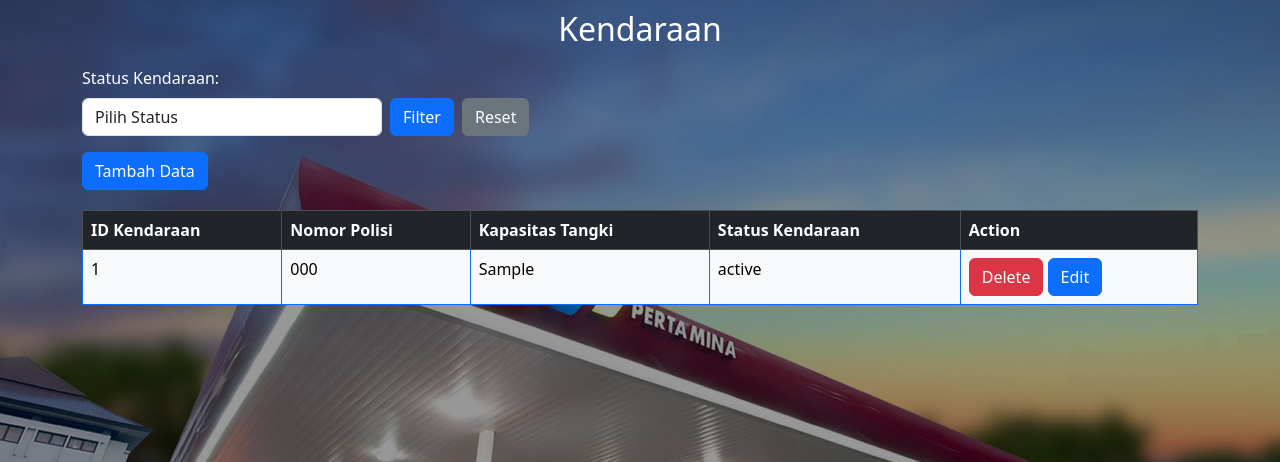
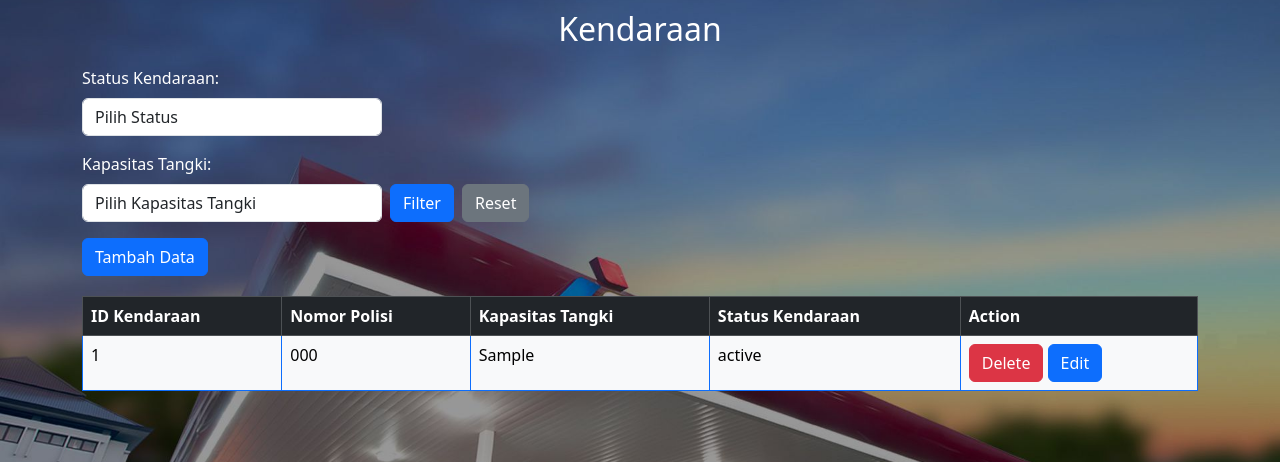
Before and after one commit to rafif251106/basdat, a PHP site: page /kendaraan.php in a window 1280 px wide. Shown: the part 56-518 px from the top of the page. Run offline with PHP 8.4, Linux system fonts and the light colour scheme; the visitor is signed in with stand-in values (Sample User, id 1); tables that the repository leaves empty or names only in its code hold one stand-in row (values such as "Sample post").

Commit message:
Enhance filter functionality in kendaraan.php to include kapasitas_tangki and update searchterminal.php for improved navigation and autocomplete

```diff
--- a/kendaraan.php
+++ b/kendaraan.php
@@ -8,8 +8,26 @@ $result = mysqli_query($conn, $query);
 $kendaraan = mysqli_fetch_all($result, MYSQLI_ASSOC);
 
 $status = $_POST['status'] ?? "";
+$kapasitas_tangki = $_POST['kapasitas_tangki'] ?? "";
 if (isset($_POST['filter']) && !empty($status)) {
     $query = "SELECT * FROM kendaraan WHERE status_kendaraan = '$status'";
+    $result = mysqli_query($conn, $query);
+    $kendaraan = mysqli_fetch_all($result, MYSQLI_ASSOC);
+}
+if (isset($_POST['filter']) && !empty($kapasitas_tangki)) {
+    if (!empty($status)){
+        if ($kapasitas_tangki == '>20000') {
+            $query = "SELECT * FROM kendaraan WHERE status_kendaraan = '$status' AND kapasitas_tangki > 20000";
+        } elseif ($kapasitas_tangki == '<20000') {
+            $query = "SELECT * FROM kendaraan WHERE status_kendaraan = '$status' AND kapasitas_tangki < 20000";
+        }
+    }else{
+        if ($kapasitas_tangki == '>20000') {
+            $query = "SELECT * FROM kendaraan WHERE kapasitas_tangki > 20000";
+        } elseif ($kapasitas_tangki == '<20000') {
+            $query = "SELECT * FROM kendaraan WHERE kapasitas_tangki < 20000";
+        }
+    }
     $result = mysqli_query($conn, $query);
     $kendaraan = mysqli_fetch_all($result, MYSQLI_ASSOC);
 }
@@ -44,6 +62,14 @@ if (isset($_POST['filter']) && !empty($status)) {
                     <option value="rusak" <?= $status == 'rusak' ? 'selected' : '' ?>>Rusak</option>
                     <option value="maintenance" <?= $status == 'maintenance' ? 'selected' : '' ?>>Maintenance</option>
                 </select>
+            </div>
+            <label for="kapasitas_tangki" class="form-label">Kapasitas Tangki:</label>
+            <div class="mb-3 d-flex align-items-center gap-2">
+                <select name="kapasitas_tangki" id="kapasitas_tangki" class="form-control" style="width: 300px;">
+                    <option value="" <?= $kapasitas_tangki == '' ? 'selected' : '' ?>>Pilih Kapasitas Tangki</option>
+                    <option value=">20000" <?= $kapasitas_tangki == '>20000' ? 'selected' : '' ?>> > 20000</option>
+                    <option value="<20000" <?= $kapasitas_tangki == '<20000' ? 'selected' : '' ?>> < 20000 </option>
+                </select>
                 <button type="submit" class="btn btn-primary" name="filter">Filter</button>
                 <a href="kendaraan.php" class="btn btn-secondary">Reset</a>
             </div>
@@ -72,6 +98,9 @@ if (isset($_POST['filter']) && !empty($status)) {
         </table>
     </div>
     <?php if (isset($_POST['filter'])): ?>
+        <?php if(empty($kendaraan)): ?>
+            <h2 style="color: white;">Tidak Ada Data</h2>
+        <?php else: ?>
         <div class="container">
             <table border="1" cellpadding="15px" class="table table-light table-hover table-bordered border-primary">
                 <tr class="table-dark">
@@ -95,6 +124,7 @@ if (isset($_POST['filter']) && !empty($status)) {
                 <?php endforeach ?>
             </table>
         </div>
+        <?php endif; ?>
     <?php endif; ?>
 </body>
 
--- a/lprterminal.php
+++ b/lprterminal.php
@@ -134,7 +134,7 @@ if (isset($_POST['kembali'])) {
         <div class="container-fluid" style="display: flex; justify-content:center;">
             <div class="card p-3">
                 <div class="card-body">
-                    <form action="laporan.php" method="post" style="padding:10px;width: 600px;">
+                    <form action="lprterminal.php" method="post" style="padding:10px;width: 600px;">
                         <table>
                             <tr>
                                 <td>
```
Also changed, not shown: searchterminal.php (+8 -1 lines).
